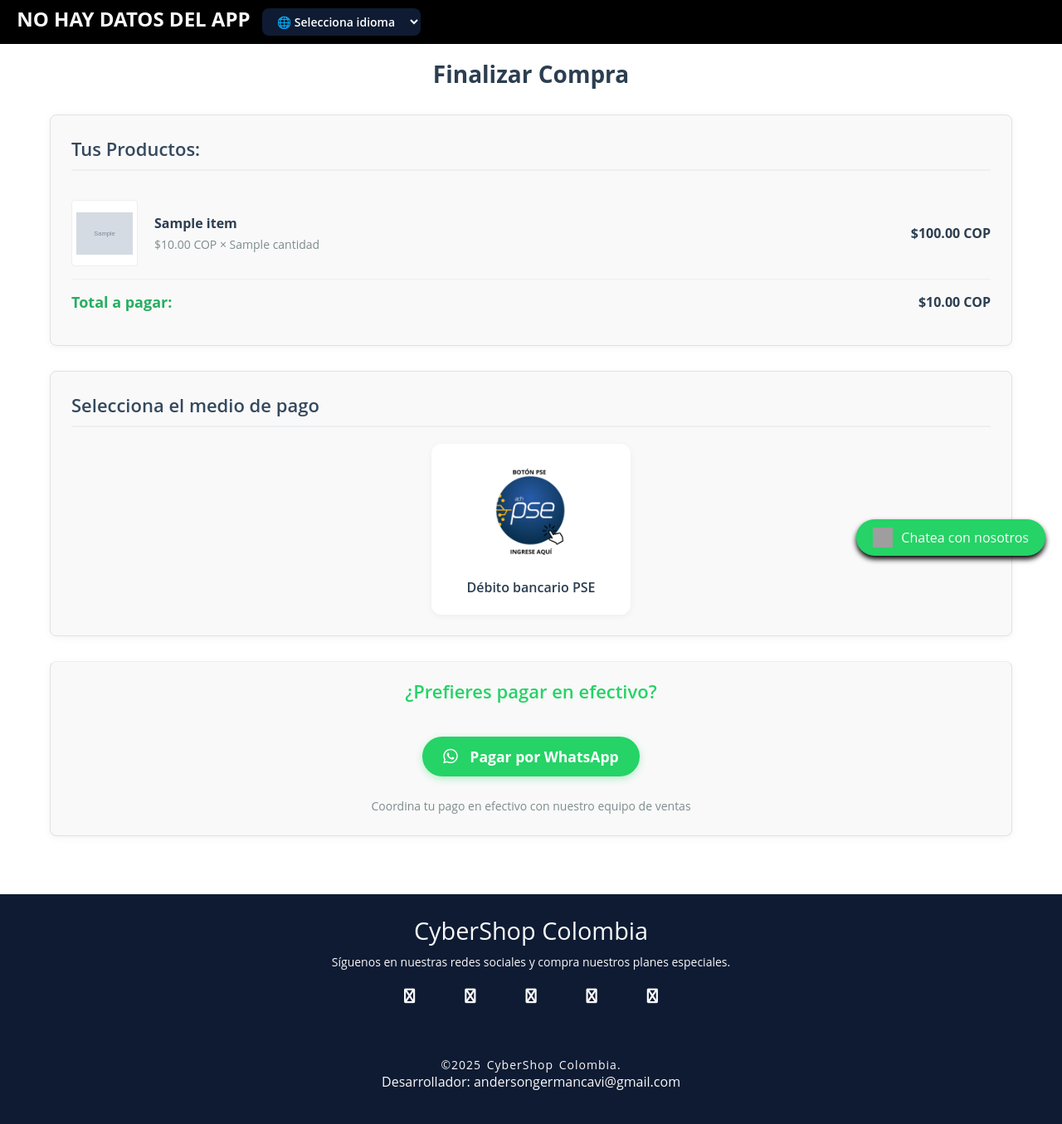
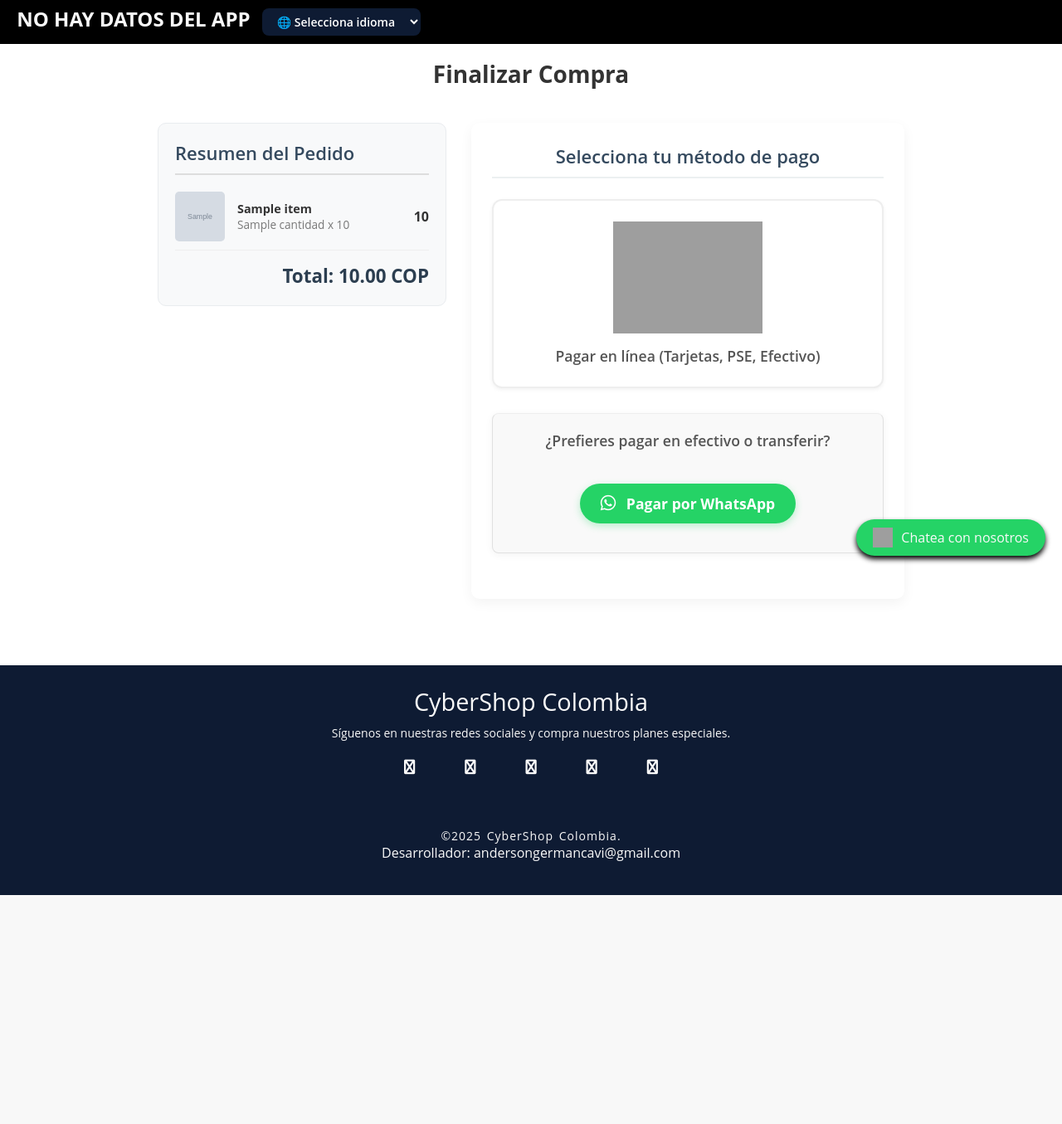
Before and after one commit to AndersonGRC/CyberShop, a Flask app: template app/templates/metodos_pago.html in a window 1280 px wide. Shown: the part 110-1465 px from the top of the page at 83% size. After the commit the page ends 1189 px from the top, so only its background shows below. Run offline with Flask 3, Linux system fonts and the light colour scheme; the template is opened without the code that fills it: most values are stand-ins (such as "Sample title", 1, 10 or a date in 2020); grey boxes marked "Sample" are stand-in pictures; some libraries are stand-ins or nearby versions; grey boxes are pictures that could not be loaded.

Commit message:
Metodos de pago actualizado pay u

```diff
--- a/app/templates/metodos_pago.html
+++ b/app/templates/metodos_pago.html
@@ -1,6 +1,6 @@
 {% extends './plantillaindex.html' %}
 
-{% block titulo %}Métodos de Pago - {{ datosApp.titulo }}{% endblock %}
+{% block titulo %}Finalizar Compra - {{ datosApp.titulo }}{% endblock %}
 
 {% block LinkAdicional %}
 <link rel="stylesheet" href="{{ url_for('static', filename='css/pago.css') }}">
@@ -9,184 +9,139 @@
 
 {% block body %}
 <div class="container">
-    <h2>Finalizar Compra</h2>
+    <h2 style="text-align: center; margin-top: 30px; margin-bottom: 20px; font-weight: 700; color: #333;">Finalizar Compra</h2>
 
-    <!-- Sección de productos seleccionados -->
-    <div class="resumen-compra">
-        <h3>Tus Productos:</h3>
-        <ul id="lista-productos">
+    <div class="contenedor-pago">
+
+        <div class="resumen-lateral">
+            <h3 style="margin-bottom: 20px; border-bottom: 2px solid #ddd; padding-bottom: 10px;">Resumen del Pedido</h3>
+
             {% if carrito and carrito['items'] %}
                 {% for item in carrito['items'] %}
-                <li>
-                    <img src="{{ item.imagen }}" alt="{{ item.nombre }}" width="80">
-                    <div class="producto-info">
-                        <strong>{{ item.nombre }}</strong>
-                        <div>
-                            ${{ "%.2f"|format(item.precio|float) }} COP × {{ item.cantidad }}
+                <div class="item-resumen">
+                    <img src="{{ item.imagen }}" alt="{{ item.nombre }}">
+                    <div style="flex: 1;">
+                        <div style="font-weight: bold; font-size: 0.9em;">{{ item.nombre }}</div>
+                        <div style="color: #777; font-size: 0.85em;">{{ item.cantidad }} x {{ item.precio }}</div>
+                    </div>
+                    <div style="font-weight: bold;">
+                        {{ item.precio * item.cantidad }}
                     </div>
                 </div>
-                    <span class="subtotal">
-                        ${{ "%.2f"|format(item.precio|float * item.cantidad|int) }} COP
-                    </span>
-                </li>
                 {% endfor %}
-                <li class="total">
-                    <span class="producto-info">Total a pagar:</span>
-                    <span class="subtotal">
-                        ${{ "%.2f"|format(carrito.total|float) }} COP
-                    </span>
-                </li>
+                <div class="total-resumen">
+                    Total: {{ '%.2f' % carrito.total }} COP
+                </div>
             {% else %}
-                <li class="empty-cart">No hay productos en el carrito</li>
+                <p>Tu carrito está vacío.</p>
+                <a href="{{ url_for('productos') }}" style="color: #a6c438;">Volver a la tienda</a>
             {% endif %}
-        </ul>
         </div>
 
-    <!-- Flujo de PSE -->
-    <div id="pse-flow">
-        <!-- Paso 1: Selección de método -->
+        <div class="seccion-formulario">
+
             <div id="paso-1" class="paso-activo">
-            <h3>Selecciona el medio de pago</h3>
+                <h3 style="text-align: center; margin-bottom: 25px;">Selecciona tu método de pago</h3>
+
                 <div class="metodo-opciones">
-                <div class="opcion-pse" id="seleccionar-pse">
-                    <img src="{{ url_for('static', filename='img/PSE.png') }}" alt="PSE">
-                    <p>Débito bancario PSE</p>
+                    <div class="opcion-payu-card" id="seleccionar-pse">
+                        <img src="{{ url_for('static', filename='img/PayU.png') }}" alt="Logo PayU Latam">
+                        <p>Pagar en línea (Tarjetas, PSE, Efectivo)</p>
+                    </div>
+                </div>
+
+                <div class="whatsapp-option">
+                    <h3 style="font-size: 1.1em; color: #555;">¿Prefieres pagar en efectivo o transferir?</h3>
+                    <a href="{{ whatsapp_url }}"
+                       target="_blank"
+                       id="whatsapp-link"
+                       class="whatsapp-pago">
+                        <i class="fab fa-whatsapp" style="margin-right: 8px; font-size: 1.2em;"></i> Pagar por WhatsApp
+                    </a>
+                </div>
+            </div>
+
+            <div id="paso-2" class="paso-oculto">
+                <div style="display: flex; justify-content: space-between; align-items: center; margin-bottom: 20px;">
+                    <h3>Confirmar y Pagar</h3>
+                    <button type="button" class="btn-volver" style="background: none; border: none; color: #666; cursor: pointer; text-decoration: underline; font-weight: 600;">
+                        <i class="fas fa-arrow-left"></i> Volver
+                    </button>
+                </div>
+
+                <form action="{{ url_for('crear_orden') }}" method="POST">
+
+                    <div class="form-group">
+                        <label class="form-label">Nombre completo</label>
+                        <input type="text" name="buyerFullName" class="form-control" required placeholder="Ej: Juan Pérez">
+                    </div>
+
+                    <div class="form-group">
+                        <label class="form-label">Correo electrónico</label>
+                        <input type="email" name="buyerEmail" class="form-control" required placeholder="Ej: juan@email.com">
+                    </div>
+
+                    <div class="fila-doble">
+                        <div class="form-group" style="flex: 0.4;">
+                            <label class="form-label">Tipo Doc.</label>
+                            <select name="payerDocumentType" class="form-control" required>
+                                <option value="CC">CC (Cédula)</option>
+                                <option value="CE">CE (Extranjería)</option>
+                                <option value="TI">TI (Tarjeta Identidad)</option>
+                                <option value="NIT">NIT (Empresa)</option>
+                                <option value="PP">Pasaporte</option>
+                            </select>
+                        </div>
+                        <div class="form-group" style="flex: 0.6;">
+                            <label class="form-label">Documento de identidad</label>
+                            <input type="text" name="payerDocument" class="form-control" required placeholder="Número sin puntos">
+                        </div>
+                    </div>
+
+                    <div class="form-group">
+                        <label class="form-label">Teléfono de contacto</label>
+                        <input type="text" name="buyerPhone" class="form-control" required placeholder="Ej: 3001234567">
+                    </div>
+
+                    <div class="fila-doble">
+                        <div class="form-group">
+                            <label class="form-label">Ciudad</label>
+                            <input type="text" name="shippingCity" class="form-control" required placeholder="Ej: Bogotá">
+                        </div>
+                        <div class="form-group" style="flex: 1.5;">
+                            <label class="form-label">Dirección de entrega</label>
+                            <input type="text" name="shippingAddress" class="form-control" required placeholder="Ej: Calle 123 # 45-67 Apto 101">
+                        </div>
+                    </div>
+
+                    <div style="margin-top: 25px;">
+                        <button type="submit" class="btn-pagar">
+                            Pagar ahora de forma segura <i class="fas fa-lock" style="margin-left: 5px;"></i>
+                        </button>
+                    </div>
+                </form>
+            </div>
+
         </div>
     </div>
 </div>
 
-        <!-- Paso 2: Selección de banco -->
-        <div id="paso-2" class="paso-oculto">
-            <h3>Selecciona tu banco</h3>
-            <div class="form-group">
-                <select id="select-banco" class="form-control" required>
-                    <option value="">Cargando bancos...</option>
-                </select>
-            </div>
-            <div class="botones-navegacion">
-                <button class="btn-volver">Volver</button>
-                <button class="btn-continuar" disabled>Continuar</button>
-            </div>
-        </div>
+<script>
+    document.addEventListener("DOMContentLoaded", function() {
+        const paso1 = document.getElementById("paso-1");
+        const paso2 = document.getElementById("paso-2");
+        const btnPse = document.getElementById("seleccionar-pse");
+        const btnVolver = document.querySelector(".btn-volver");
 
-        <!-- Paso 3: Información del pagador -->
-        <div id="paso-3" class="paso-oculto">
-            <!-- contenido del paso 3 -->
-        </div>
-    </div>
-
-    <!-- Opción de WhatsApp para pago en efectivo -->
-    <div class="whatsapp-option">
-        <h3>¿Prefieres pagar en efectivo?</h3>
-        <a href="#" id="whatsapp-link" class="whatsapp-pago">
-            <i class="fab fa-whatsapp"></i> Pagar por WhatsApp
-        </a>
-        <p class="descripcion-pago">Coordina tu pago en efectivo con nuestro equipo de ventas</p>
-    </div>
-</div>
-
-<!-- Loader para procesamiento de pago -->
-<div id="loader">
-    <div class="loader-content">
-        <div class="loader-spinner"></div>
-        <h3>Procesando tu pago...</h3>
-        <p>Por favor no cierres esta ventana</p>
-    </div>
-</div>
-
-<input type="hidden" id="carrito-data"
-       value='{{ carrito|tojson|safe if carrito is defined else "null" }}'>
-
-<!-- Archivo JS externo -->
-<script src="{{ url_for('static', filename='js/payu-pse.js') }}">
-    document.addEventListener('DOMContentLoaded', function() {
-    // Verificar si no hay productos en el carrito desde el servidor
-    const productosContainer = document.getElementById('lista-productos');
-    const emptyCartMessage = productosContainer.querySelector('.empty-cart');
-
-    if (emptyCartMessage) {
-        console.log('No hay productos desde el servidor, buscando en sessionStorage...');
-
-        // Intentar recuperar de sessionStorage
-        const carritoSession = sessionStorage.getItem('carritoPendiente');
-        if (carritoSession) {
-            try {
-                const carritoData = JSON.parse(carritoSession);
-
-                // Verificar si hay items en el carrito
-                if (carritoData.items && carritoData.items.length > 0) {
-                    console.log('Carrito encontrado en sessionStorage, recargando página...');
-
-                    // Pasar el carrito como parámetro en la URL
-                    const carritoParam = encodeURIComponent(carritoSession);
-                    window.location.href = window.location.pathname + '?carrito=' + carritoParam;
-                    return;
-                }
-            } catch (e) {
-                console.error('Error parsing cart data from sessionStorage:', e);
-            }
-        }
-
-        // Si llegamos aquí, no hay carrito en ningún lado
-        console.log('No se encontró carrito en sessionStorage');
-    } else {
-        console.log('Productos cargados correctamente desde el servidor');
-    }
-});
-</script>
-
-<script>
-document.addEventListener('DOMContentLoaded', function() {
-    const whatsappLink = document.getElementById('whatsapp-link');
-    const carritoInput = document.getElementById('carrito-data');
-
-    if (!whatsappLink || !carritoInput) return;
-
-    let mensaje = '¡Hola! Estoy interesado en sus productos. Me gustaría coordinar el pago en efectivo.';
-    let carritoData = null;
-
-    // Parsear carrito JSON de forma segura
-    try {
-        if (carritoInput.value && carritoInput.value !== 'null') {
-            carritoData = JSON.parse(carritoInput.value);
-        }
-    } catch (err) {
-        console.error('Error parseando carrito:', err);
-    }
-
-    // Si hay productos, armar el mensaje detallado
-    if (carritoData && Array.isArray(carritoData.items) && carritoData.items.length > 0) {
-        const fmt = (n) => new Intl.NumberFormat('es-CO', { maximumFractionDigits: 0 }).format(n);
-        let totalCalculado = 0;
-
-        mensaje = ' *Detalle de la compra:*\n\n';
-
-        carritoData.items.forEach((item, index) => {
-            const nombre = item.nombre || 'Producto';
-            const precio = Number(item.precio) || 0;
-            const cantidad = Number(item.cantidad) || 1;
-            const subtotal = precio * cantidad;
-            totalCalculado += subtotal;
-
-            mensaje += `${index + 1}. ${nombre}\n   ${cantidad} × $${fmt(precio)} = $${fmt(subtotal)} COP\n`;
+        btnPse.addEventListener("click", function() {
+            paso1.style.display = "none";
+            paso2.style.display = "block";
+            window.scrollTo({ top: 150, behavior: 'smooth' });
         });
 
-        const totalFinal = Number(carritoData.total) || totalCalculado;
-        mensaje += `\n *Total a pagar:* $${fmt(totalFinal)} COP\n\n`;
-        mensaje += 'Me gustaría coordinar el pago en efectivo.';
-    }
-
-    // Número de WhatsApp del vendedor
-    const numero = '573027974969';
-    const link = `https://wa.me/${numero}?text=${encodeURIComponent(mensaje)}`;
-
-    // Actualizar el enlace dinámicamente
-    whatsappLink.setAttribute('href', link);
-
-    // Abrir WhatsApp en nueva pestaña
-    whatsappLink.addEventListener('click', function(e) {
-        e.preventDefault();
-        window.open(link, '_blank');
+        btnVolver.addEventListener("click", function() {
+            paso2.style.display = "none";
+            paso1.style.display = "block";
         });
     });
 </script>
```
Lines whose indentation alone changed are shown as unchanged.
